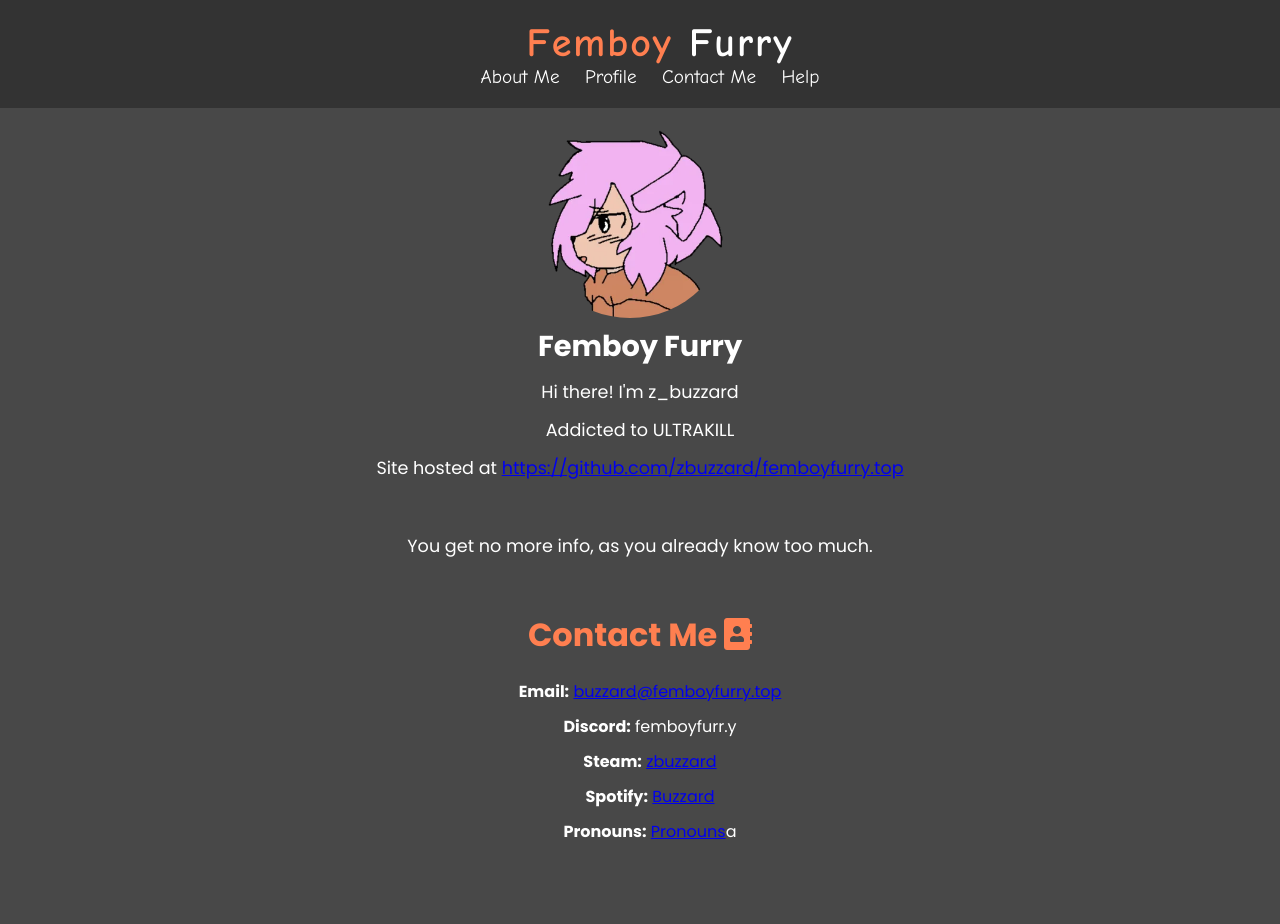
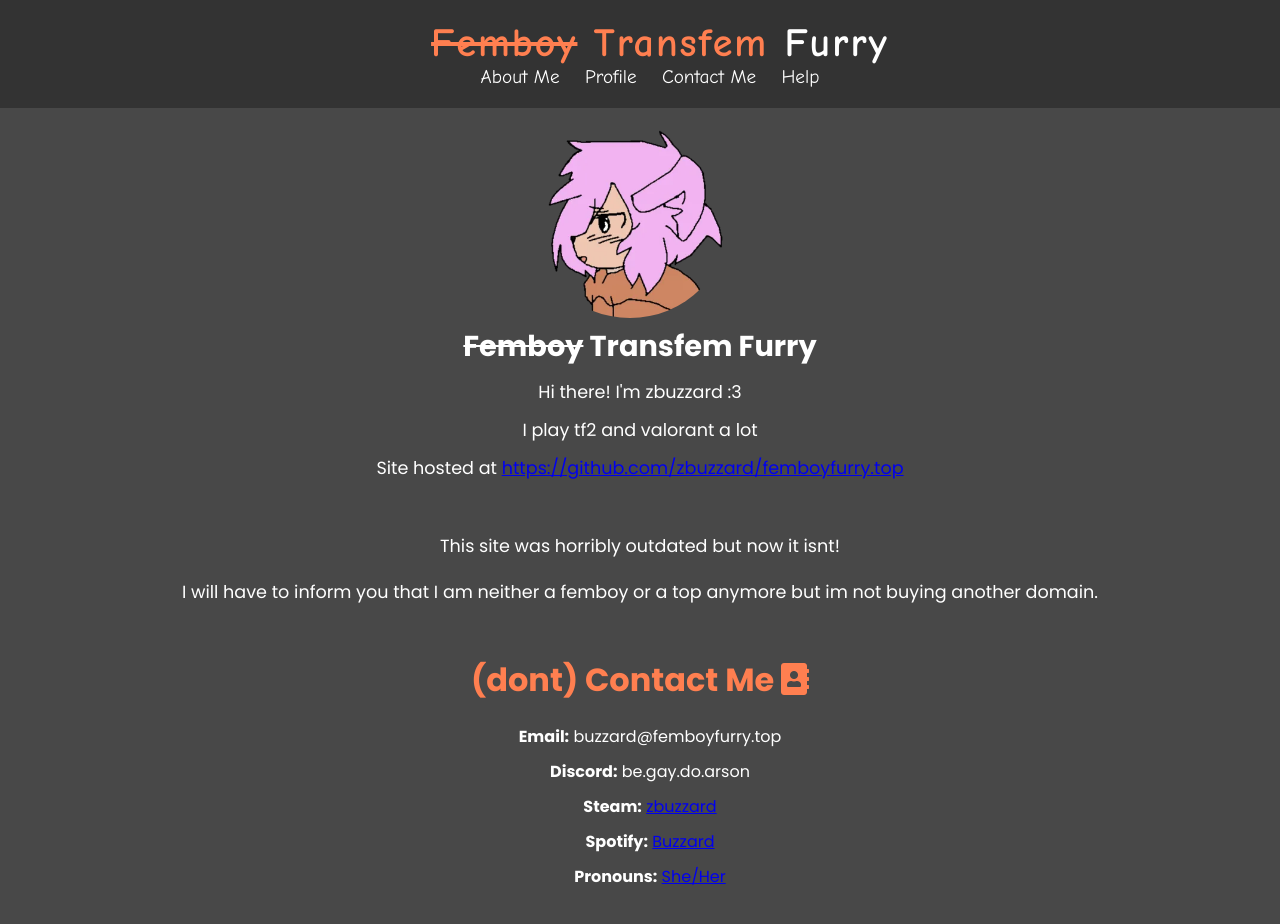
Before and after one commit to zbuzzard/femboyfurry.top, a plain HTML site: page index.html in a window 1280 px wide. Shown: the top 924 px of the page. Drawn offline with Linux system fonts and the light colour scheme.

Commit message:
Update index.html

```diff
--- a/index.html
+++ b/index.html
@@ -4,7 +4,7 @@
 <head>
     <meta charset="UTF-8">
     <meta name="viewport" content="width=device-width, initial-scale=1.0">
-    <title>Femboy Furry</title>
+    <title>Transfem* Furry</title>
     <link rel="stylesheet" href="styles.css">
     <link rel="stylesheet" href="https://cdnjs.cloudflare.com/ajax/libs/font-awesome/5.15.3/css/all.min.css">
     <link rel="stylesheet" href="https://fonts.googleapis.com/css2?family=Poppins:wght@300;400;500;600;700&display=swap">
@@ -12,7 +12,7 @@
 
 <body>
     <header>
-        <h1><span class="highlight">Femboy</span> Furry</h1>
+        <h1><span class="highlight"> <s> Femboy</s> Transfem</span> Furry</h1>
         <nav>
             <ul>
                 <li><a href="#about">About Me</a></li>
@@ -28,26 +28,27 @@
             <div class="profile-info">
                 <img src="profile-pic.png" alt="Profile Picture">
                 <div class="profile-details">
-                    <h3>Femboy Furry</h3>
-                    <p>Hi there! I'm z_buzzard</p>
-                    <p>Addicted to ULTRAKILL</p>
+                    <h3><s> Femboy</s> Transfem Furry</h3>
+                    <p>Hi there! I'm zbuzzard :3</p>
+                    <p>I play tf2 and valorant a lot</p>
                     <p>Site hosted at <a href="https://github.com/zbuzzard/femboyfurry.top">https://github.com/zbuzzard/femboyfurry.top</a></p>
                 </div>
             </div>
         </section>
 
         <section id="about">
-            <p>You get no more info, as you already know too much.</p>
+            <p> This site was horribly outdated but now it isnt! </p>
+			<p>I will have to inform you that I am neither a femboy or a top anymore but im not buying another domain.<p>
         </section>
 
         <section id="contact">
-            <h2>Contact Me <i class="fas fa-address-book"></i></h2>
+            <h2>(dont) Contact Me <i class="fas fa-address-book"></i></h2>
             <ul>
-                <li><strong>Email:</strong> <a href="mailto:buzzard@femboyfurry.top">buzzard@femboyfurry.top</a> </li>
-                <li><strong>Discord:</strong> femboyfurr.y </li>
+                <li><strong>Email:</strong> buzzard@femboyfurry.top </li>
+                <li><strong>Discord:</strong> be.gay.do.arson </li>
                 <li><strong>Steam:</strong> <a href="https://steamcommunity.com/id/zbuzzard">zbuzzard</a> </li>
                 <li><strong>Spotify:</strong> <a href="https://open.spotify.com/user/Buzzard">Buzzard</a> </li>
-                <li><strong>Pronouns:</strong> <a href="https://en.pronouns.page/@zbuzzard">Pronouns</a>a </li>
+                <li><strong>Pronouns:</strong> <a href="https://en.pronouns.page/@zbuzzard">She/Her</a> </li>
             </ul>
         </section>
 
```
